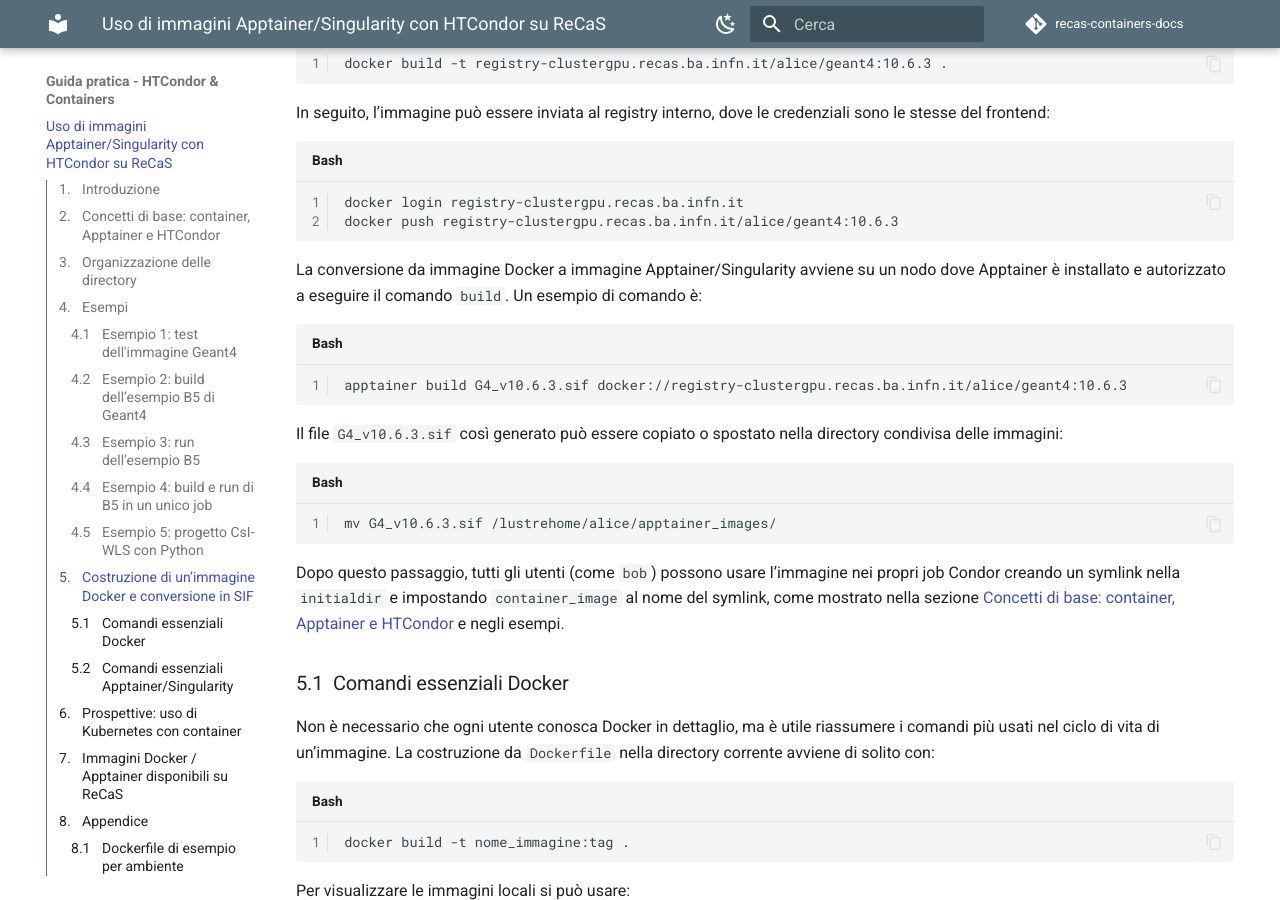
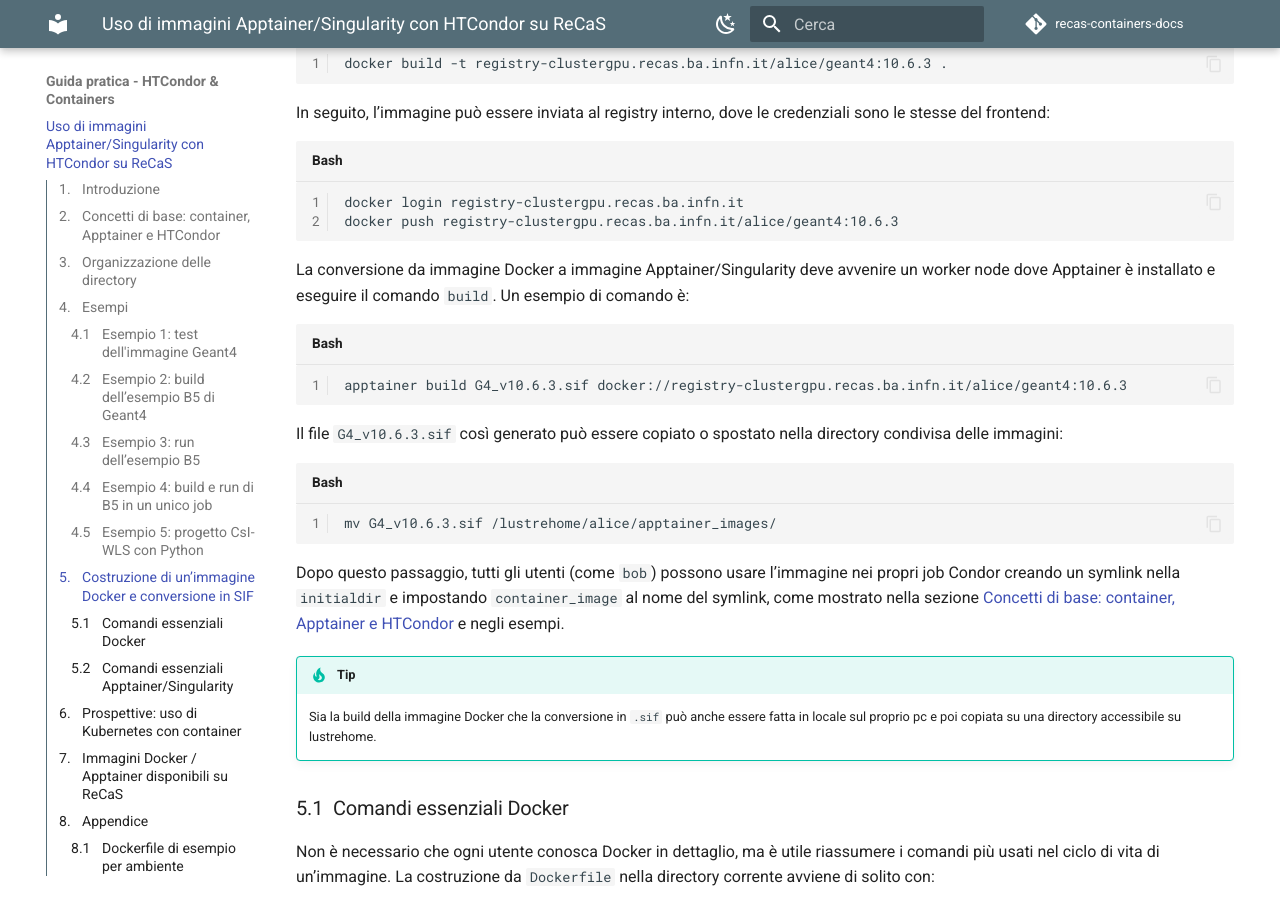
Before and after one commit to marcocecca00/recas-containers-docs, an MkDocs documentation site: the page built from docs/index.md, in a window 1280 px wide and 900 px high, scrolled down 19018 px. Built offline with MkDocs 1.6.1 and Material for MkDocs 9.7.7, drawn with Linux system fonts in a browser that asks for light colours; comment, search, counter and statistics services are not loaded.

Commit message:
aesteticazzate

````diff
--- a/docs/index.md
+++ b/docs/index.md
@@ -842,7 +842,7 @@
 docker push registry-clustergpu.recas.ba.infn.it/alice/geant4:10.6.3
 ```
 
-La conversione da immagine Docker a immagine Apptainer/Singularity avviene su un nodo dove Apptainer è installato e autorizzato a eseguire il comando `build`. Un esempio di comando è:
+La conversione da immagine Docker a immagine Apptainer/Singularity deve avvenire un worker node dove Apptainer è installato e eseguire il comando `build`. Un esempio di comando è:
 
 ```bash
 apptainer build G4_v10.6.3.sif docker://registry-clustergpu.recas.ba.infn.it/alice/geant4:10.6.3
@@ -855,6 +855,10 @@
 ```
 
 Dopo questo passaggio, tutti gli utenti (come `bob`) possono usare l’immagine nei propri job Condor creando un symlink nella `initialdir` e impostando `container_image` al nome del symlink, come mostrato nella sezione [Concetti di base: container, Apptainer e HTCondor](#sec-concetti-base) e negli esempi.
+
+!!! tip "Tip"
+
+    Sia la build della immagine Docker che la conversione in `.sif` può anche essere fatta in locale sul proprio pc e poi copiata su una directory accessibile su lustrehome.
 
 ### Comandi essenziali Docker
 
````
Also changed, not shown: site/index.html, site/search/search_index.json.
